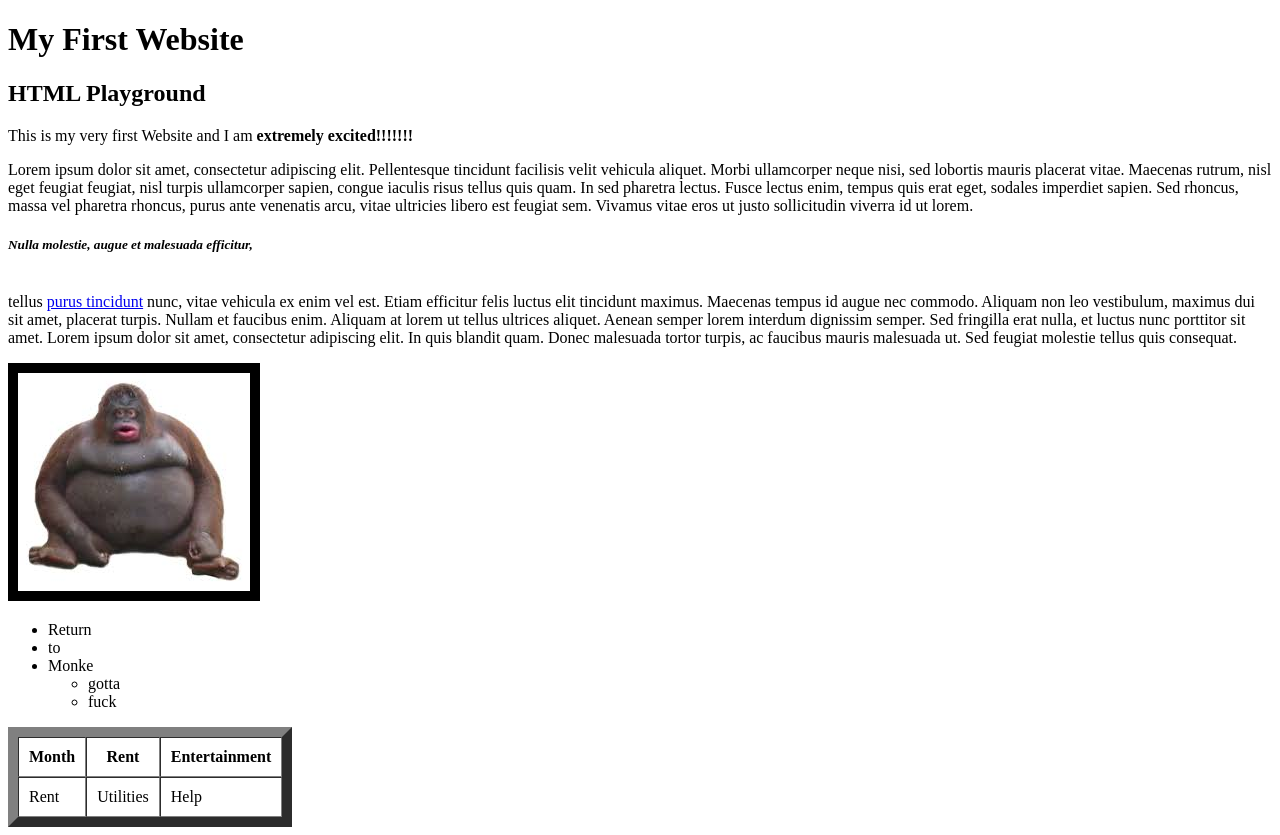
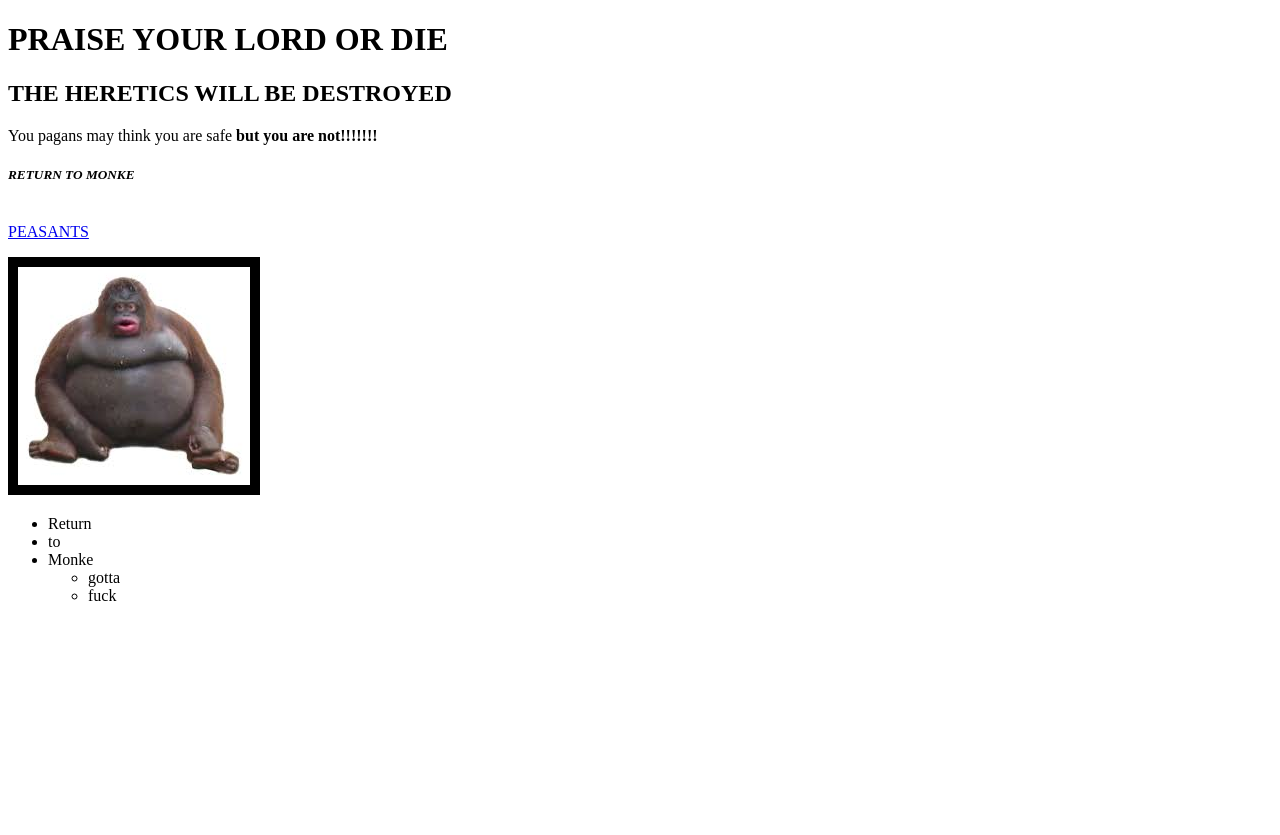
Before and after one commit to Twenting/Website, a plain HTML site: page index.html in a window 1280 px wide. After the commit the page ends 800 px from the top, so only its background shows below. Drawn offline with Linux system fonts and the light colour scheme.

Commit message:
Add files via upload

```diff
--- a/index.html
+++ b/index.html
@@ -6,18 +6,17 @@
         <title>My First Website</title>
     </head>
     <body>
-        <h1>My First Website</h1>
-        <h2>HTML Playground</h2>
+        <h1>PRAISE YOUR LORD OR DIE</h1>
+        <h2>THE HERETICS WILL BE DESTROYED</h2>
 
-        This is my very first Website and I am <b> extremely excited!!!!!!!</b>
+        You pagans may think you are safe <b> but you are not!!!!!!!</b>
         <p>
-            Lorem ipsum dolor sit amet, consectetur adipiscing elit. Pellentesque tincidunt facilisis velit vehicula aliquet. Morbi ullamcorper neque nisi, sed lobortis mauris placerat vitae. Maecenas rutrum, nisl eget feugiat feugiat, nisl turpis ullamcorper sapien, congue iaculis risus tellus quis quam. In sed pharetra lectus. Fusce lectus enim, tempus quis erat eget, sodales imperdiet sapien. Sed rhoncus, massa vel pharetra rhoncus, purus ante venenatis arcu, vitae ultricies libero est feugiat sem. Vivamus vitae eros ut justo sollicitudin viverra id ut lorem.
 
 
         </p>
         <p>
-            <h5><i><b>Nulla molestie, augue et malesuada efficitur,</b></i></h5><br>
-            tellus <a href="https://www.youtube.com/watch?v=PlxWf493en4" target = "_blank">purus tincidunt</a> nunc, vitae vehicula ex enim vel est. Etiam efficitur felis luctus elit tincidunt maximus. Maecenas tempus id augue nec commodo. Aliquam non leo vestibulum, maximus dui sit amet, placerat turpis. Nullam et faucibus enim. Aliquam at lorem ut tellus ultrices aliquet. Aenean semper lorem interdum dignissim semper. Sed fringilla erat nulla, et luctus nunc porttitor sit amet. Lorem ipsum dolor sit amet, consectetur adipiscing elit. In quis blandit quam. Donec malesuada tortor turpis, ac faucibus mauris malesuada ut. Sed feugiat molestie tellus quis consequat.
+            <h5><i><b>RETURN TO MONKE</b></i></h5><br>
+             <a href="https://www.youtube.com/watch?v=dQw4w9WgXcQ" target = "_blank">PEASANTS</a>
 
 
         </p>
@@ -32,7 +31,7 @@
                 </ul>
             </li>
         </ul>
-        <table border="10" cellpadding="10" cellspacing="0" >
+        <!-- <table border="10" cellpadding="10" cellspacing="0" >
             <tr>
                 <th>Month</th>
                 <th>Rent</th>
@@ -43,6 +42,6 @@
                 <td>Utilities</td>
                 <td>Help</td>
             </tr>
-        </table>
+        </table> -->
     </body>
 </html>
```
